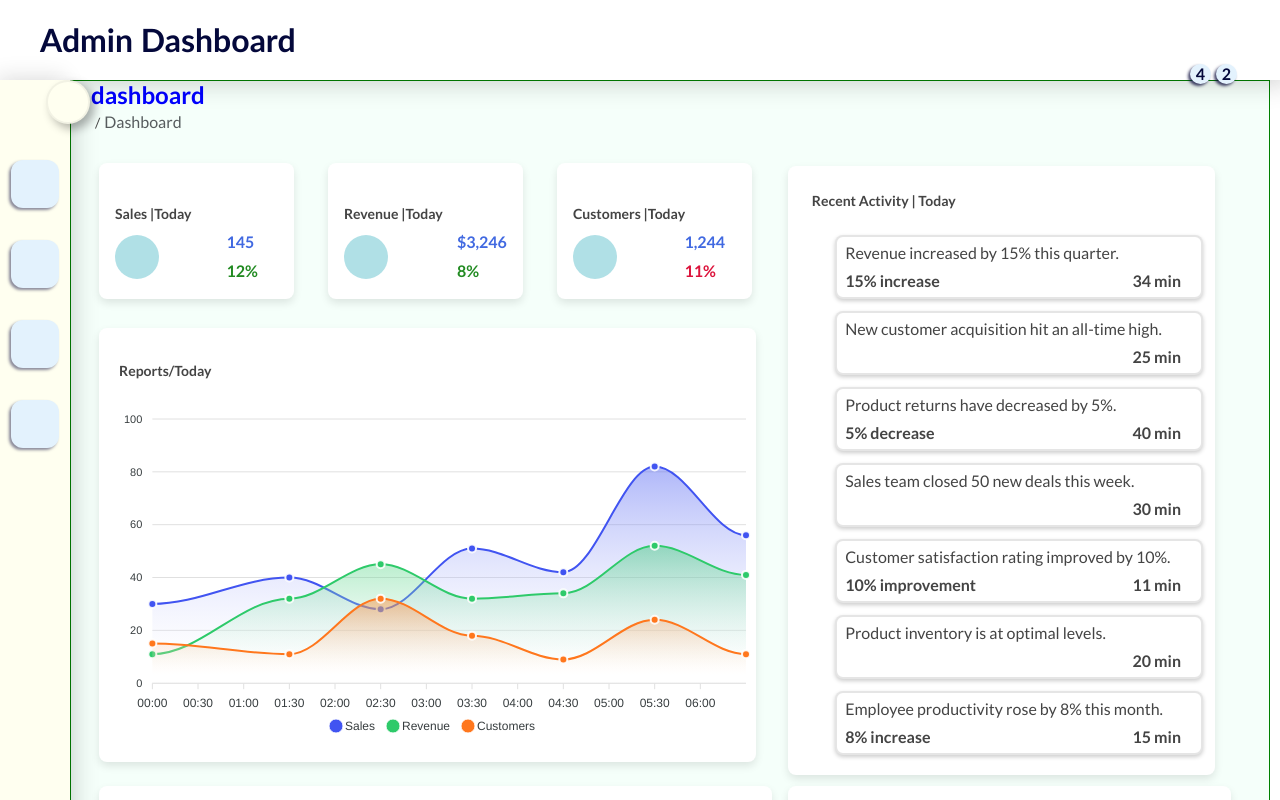
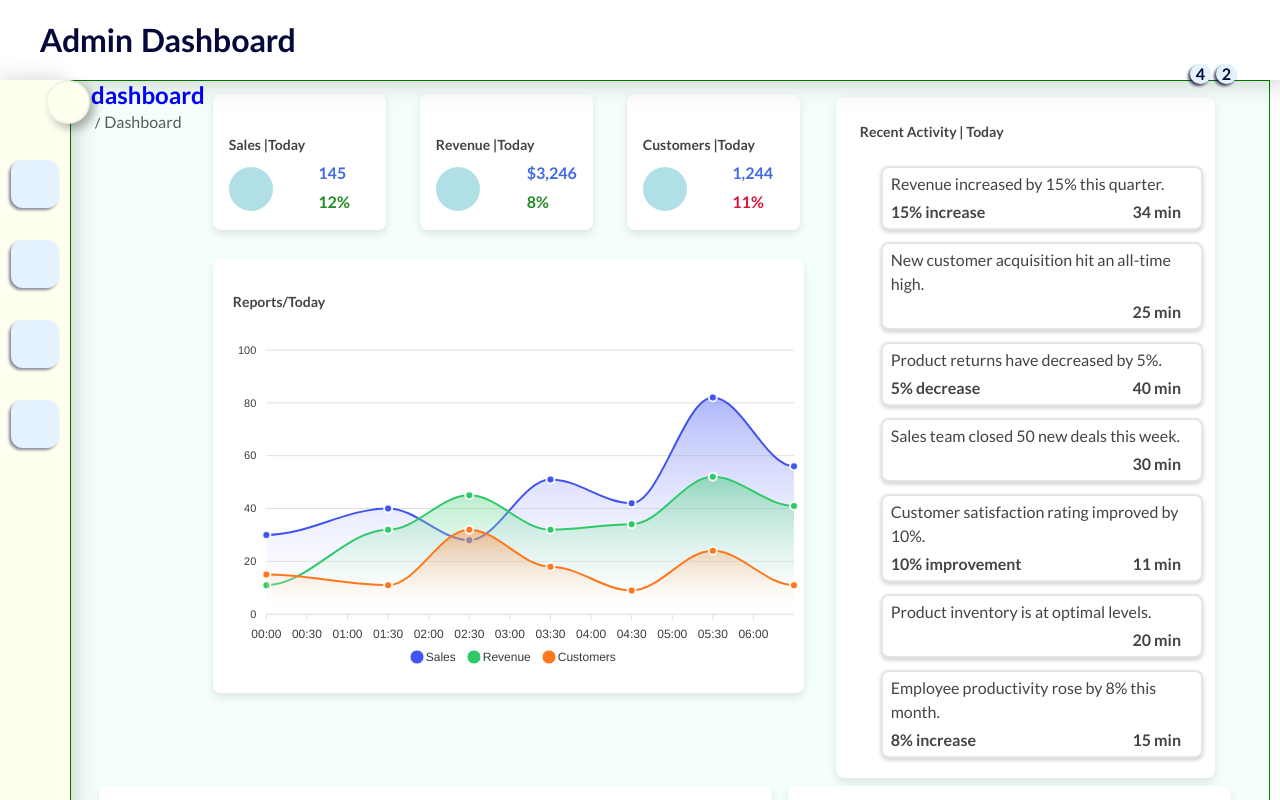
Before and after one commit to banuaggun/react-admin-dashboard, a React (Vite) app: page / in a window 1280 px wide. Shown: the top 800 px of the page. Built offline with nearby package versions, Linux system fonts and the light colour scheme; some icons are missing.

Commit message:
Some adjustments were made to the main area

```diff
--- a/src/components/dashboard/Blank.jsx
+++ b/src/components/dashboard/Blank.jsx
@@ -5,6 +5,7 @@ import RecentActivity from '../recent-activity/RecentActivity';
 import Reports from '../reports/Reports';
 import RecentSales from '../recent-sales/RecentSales';
 import TopSelling from '../../top-selling/TopSelling';
+import PageTitle from '../page-title/PageTitle';
 
 const Blank = ({ isExpanded }) => {
   const [cards, setCards] = useState([]);
@@ -27,6 +28,7 @@ const Blank = ({ isExpanded }) => {
   return (
     <section aria-label="dashboard" className={`dashboard ${isExpanded ? 'sidebar-close' : 'sidebar-open'}`}>
       <div className="dashboard-row">
+        <PageTitle page="dashboard"/>
         <div className="dashboard-row-left">
           <div className="dashboard-row-left-card">
             {cards && cards.length > 0 && cards.map((card) => <Card key={card._id} card={card} />)}
--- a/src/components/dashboard/Dashboard.jsx
+++ b/src/components/dashboard/Dashboard.jsx
@@ -23,7 +23,9 @@ const Dashboard = () => {
   return (
     <section className="dashboard section">
       <div className="row">
+
         <div className="col-lg-8">
+
           <div className="row">
             {
               cards && cards.length > 0 && cards.map(card => <Card key={card._id} card={card} />)
--- a/src/components/main-area/MainArea.jsx
+++ b/src/components/main-area/MainArea.jsx
@@ -1,12 +1,10 @@
 import React from 'react';
-import Blank from '../dashboard/Blank';
-import PageTitle from '../page-title/PageTitle';
+import Blank from '../dashboard/Blank'
 import './mainarea.css';
 
 const MainArea = ({ isExpanded }) => {
   return (
     <main id="main" className="main">
-      <PageTitle page="dashboard" />
       <Blank isExpanded={isExpanded} />
     </main>
   );
```
